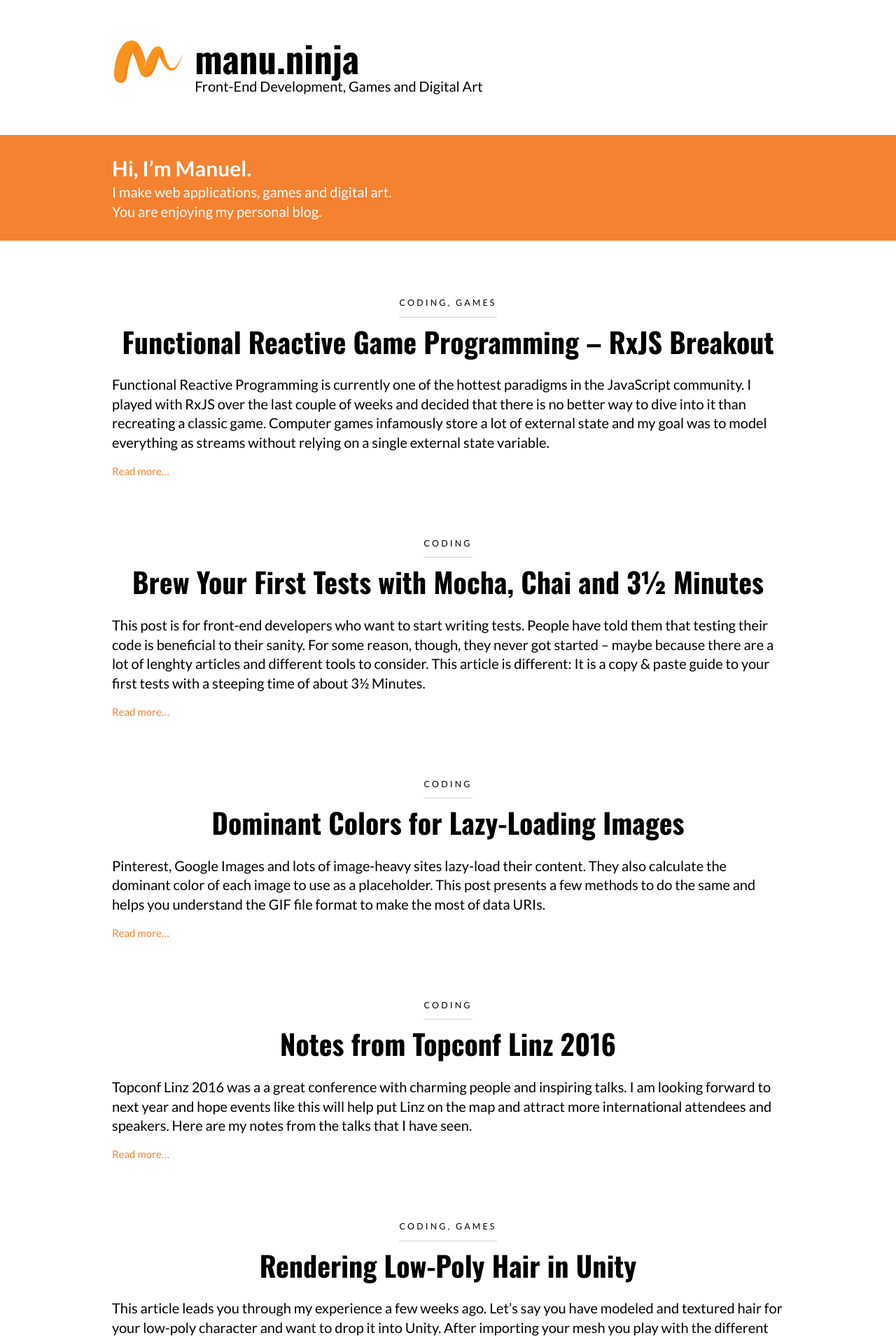
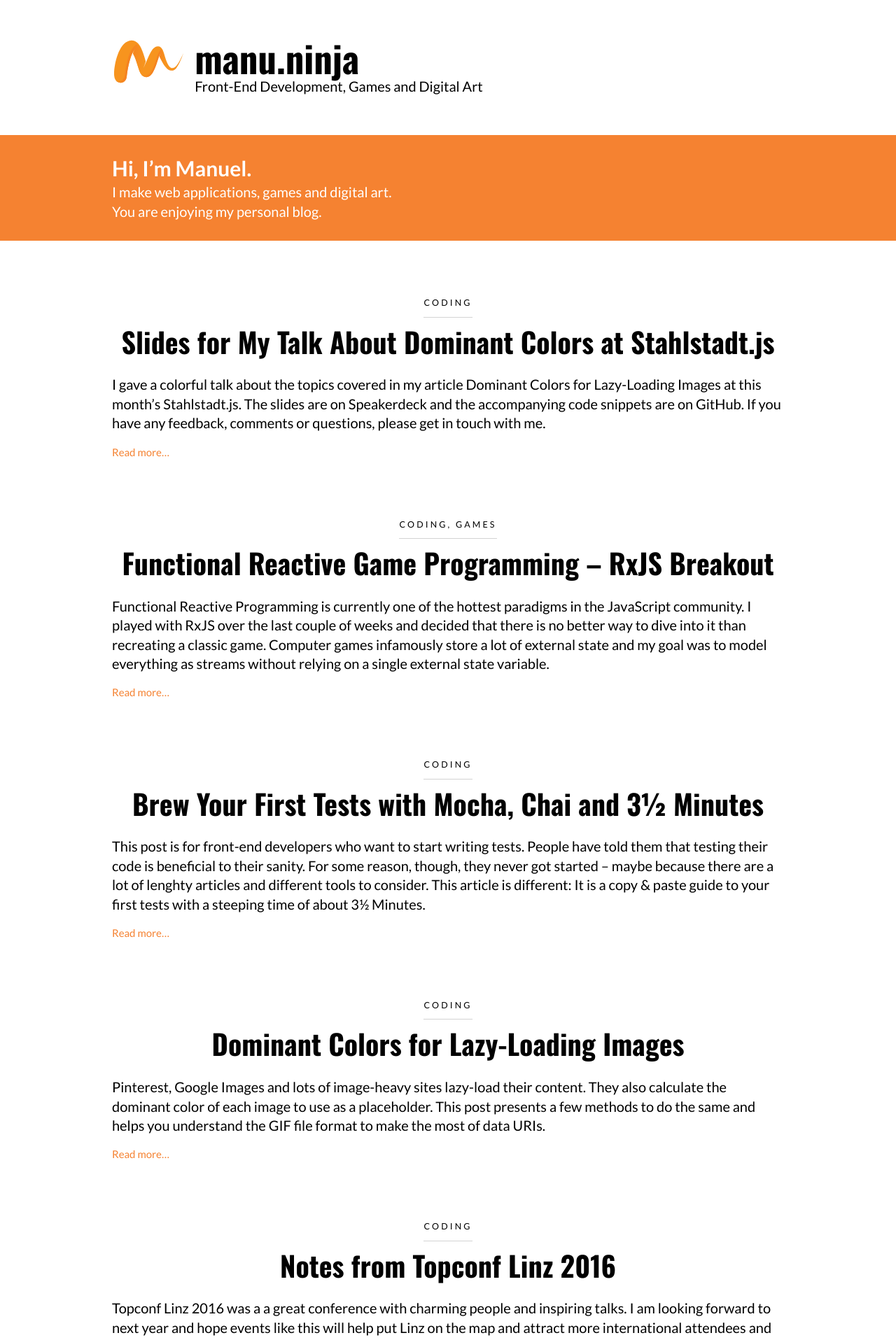
Before and after one commit to Lorti/manu.ninja, a Jekyll site: the page built from index.html, in a window 1280 px wide. Shown: the top 1915 px of the page at 70% size. Built offline with Jekyll 4.4.1, drawn with Linux system fonts in a browser that asks for light colours; nearby versions of some CDN libraries.

Commit message:
slides for my talk about dominant colors at stahlstadt.js

```diff
--- /dev/null
+++ b/_posts/2016-05-19-slides-for-my-talk-about-dominant-colors-at-stahlstadt.js.md
@@ -0,0 +1,11 @@
+---
+layout: post
+title:  Slides for My Talk About Dominant Colors at Stahlstadt.js
+date:   2016-05-19
+categories: coding
+summary: I gave a colorful talk about the topics covered in my article Dominant Colors for Lazy-Loading Images at this month’s Stahlstadt.js. The slides are on Speakerdeck and the accompanying code snippets are on GitHub. If you have any feedback, comments or questions, please get in touch with me.
+---
+
+I gave a colorful talk about the topics covered in my article [Dominant Colors for Lazy-Loading Images](https://manu.ninja/dominant-colors-for-lazy-loading-images) at this month's [Stahlstadt.js](http://www.meetup.com/de-DE/stahlstadt-js/). The slides are on [Speakerdeck](https://speakerdeck.com/lorti/dominant-colors-for-lazy-loading-images) and the accompanying code snippets are on [GitHub](https://github.com/Lorti/dominant-colors-snippets). If you have any feedback, comments or questions, please get in touch with me.
+
+<script async class="speakerdeck-embed" data-id="fd2ee88b250b4685a2d4cee43ba7cf86" data-ratio="1.77777777777778" src="//speakerdeck.com/assets/embed.js"></script>
--- a/_sass/components/_article.scss
+++ b/_sass/components/_article.scss
@@ -87,6 +87,11 @@
         @include baseline($base-font-size, 2, 2, true);
     }
 
+    .speakerdeck-iframe {
+        margin-top: 1.375em !important;
+        margin-bottom: 1.375em !important;
+    }
+
     h2 {
         @include baseline(24px, 2, 1);
     }
```
